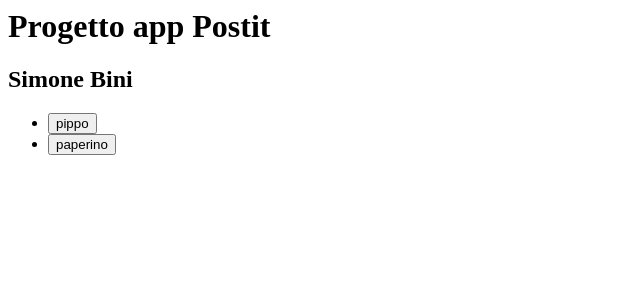
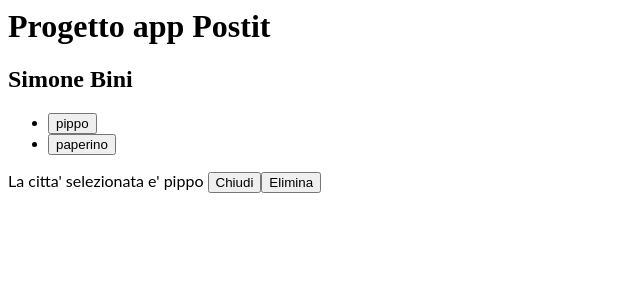
Before and after one commit to Simobini74/Progetto-SSW, an Angular app: page / in a window 1280 px wide. Both pictures are taken after a click on the button "pippo". Shown: the top 300 px of the page, without its empty margins (0-640 px from the left). Built offline with nearby package versions, Linux system fonts and the light colour scheme.

Commit message:
2 files modified

```diff
--- a/src/app/app.component.html
+++ b/src/app/app.component.html
@@ -5,3 +5,8 @@
   <button (click)="selezionaPost(post.titolo)">{{post.titolo}}</button>
 </li>
 </ul>
+<p *ngIf = "selezionato !== undefined">
+La citta' selezionata e' {{selezionato}}
+<button (click) = 'clean()'>Chiudi</button>
+<button>Elimina</button>
+</p>
--- a/src/app/app.component.ts
+++ b/src/app/app.component.ts
@@ -26,6 +26,9 @@ export class AppComponent{
   selezionaPost(name: string) {
 	  this.selezionato = name;
   }
+  clean() {
+    this.selezionato=undefined;
+  }
 
 
 
```
